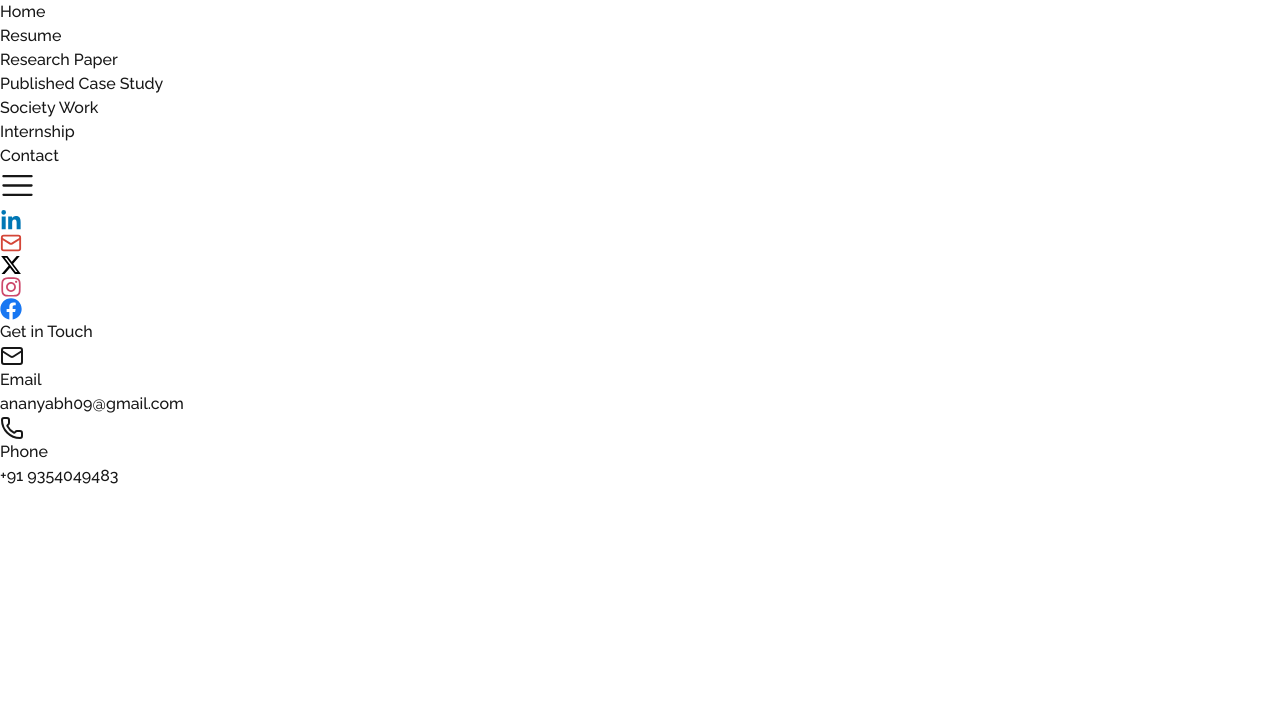
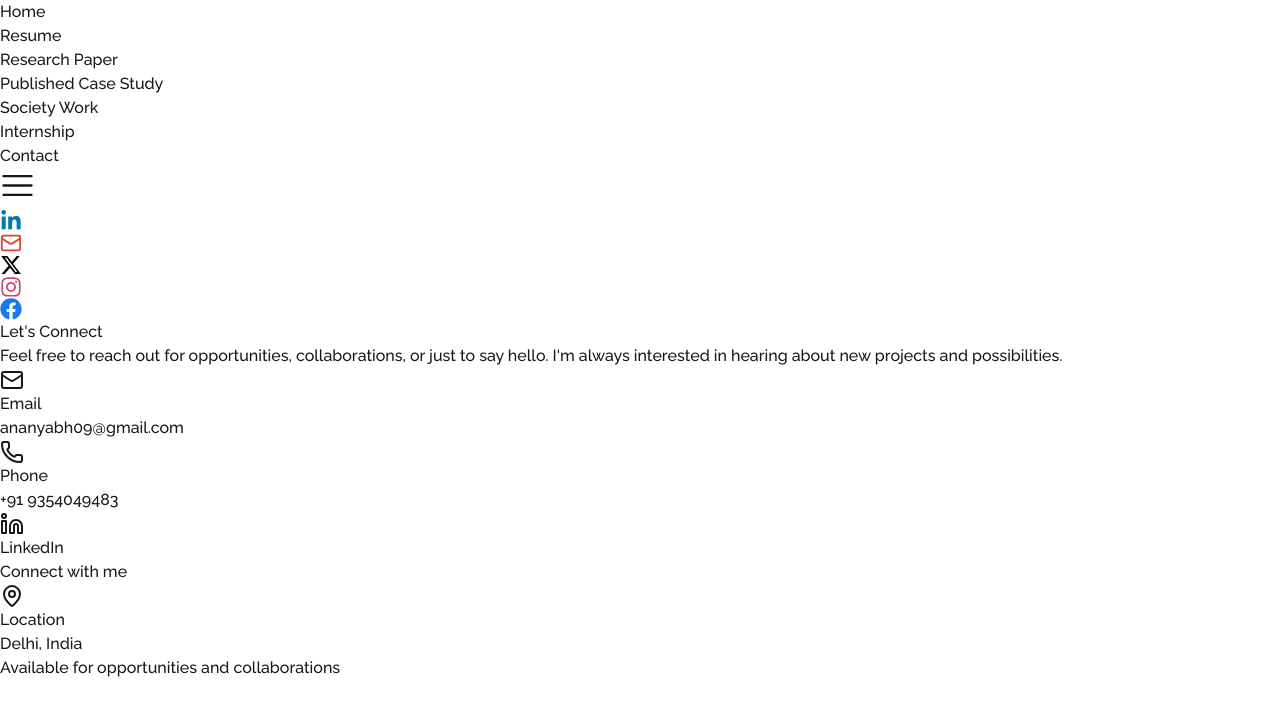
Before and after one commit to DesireDivTeam/Ananyaresume, a Next.js app: page /contact in a window 1280 px wide. Shown: the top 716 px of the page. Built offline with nearby package versions, Linux system fonts and the light colour scheme.

Commit message:
feat: enhance contact page layout and add new contact methods

```diff
--- a/src/app/(pages)/contact/page.js
+++ b/src/app/(pages)/contact/page.js
@@ -1,42 +1,80 @@
 import React from "react";
 import Wrapper from "@/app/_components/Wrapper";
-import { Mail, Phone } from "lucide-react";
+import { Mail, Phone, Linkedin, MapPin } from "lucide-react";
 
 export default function Page() {
   return (
     <Wrapper>
-      <div className="max-w-3xl mx-auto">
-        <div className="sm:bg-gray-800/50 backdrop-blur-sm sm:border border-gray-700/50 sm:rounded-xl sm:p-8 space-y-8">
-          <h1 className="font-light text-4xl md:text-5xl text-white/90">
-            Get in Touch
-          </h1>
+      <div className="max-w-4xl mx-auto px-4">
+        <div className="bg-gradient-to-br from-gray-900 via-gray-800 to-gray-900 backdrop-blur-lg border border-gray-700/30 rounded-2xl p-8 md:p-12 space-y-10">
+          {/* Header Section */}
+          <div className="space-y-4">
+            <h1 className="font-light text-4xl md:text-5xl lg:text-6xl bg-gradient-to-r from-white via-purple-200 to-white bg-clip-text text-transparent">
+              Let&apos;s Connect
+            </h1>
+            <p className="text-gray-400 text-lg max-w-2xl">
+              Feel free to reach out for opportunities, collaborations, or just to say hello. I&apos;m always interested in hearing about new projects and possibilities.
+            </p>
+          </div>
 
-          <div className="group cursor-pointer">
-            <div className="flex items-center gap-4 text-gray-400 hover:text-white transition-colors duration-300">
-              <div className="bg-gray-700/50 p-3 rounded-lg">
-                <Mail className="w-5 h-5" />
+          {/* Contact Grid */}
+          <div className="grid grid-cols-1 md:grid-cols-2 gap-6">
+            {/* Email */}
+            <a href="mailto:ananyabh09@gmail.com" className="group">
+              <div className="flex items-center gap-4 p-6 rounded-xl bg-gray-800/50 border border-gray-700/50 hover:bg-gray-700/50 transition-all duration-300">
+                <div className="bg-purple-900/50 p-4 rounded-lg group-hover:scale-110 transition-transform duration-300">
+                  <Mail className="w-6 h-6 text-purple-300" />
+                </div>
+                <div className="space-y-1">
+                  <div className="text-sm text-gray-400 uppercase tracking-wider">Email</div>
+                  <div className="text-lg text-gray-100">ananyabh09@gmail.com</div>
+                </div>
               </div>
-              <div className="space-y-1">
-                <div className="text-xs text-gray-500 uppercase tracking-wider">
-                  Email
+            </a>
+
+            {/* Phone */}
+            <a href="tel:+919354049483" className="group">
+              <div className="flex items-center gap-4 p-6 rounded-xl bg-gray-800/50 border border-gray-700/50 hover:bg-gray-700/50 transition-all duration-300">
+                <div className="bg-purple-900/50 p-4 rounded-lg group-hover:scale-110 transition-transform duration-300">
+                  <Phone className="w-6 h-6 text-purple-300" />
                 </div>
-                <div className="text-lg">ananyabh09@gmail.com</div>
+                <div className="space-y-1">
+                  <div className="text-sm text-gray-400 uppercase tracking-wider">Phone</div>
+                  <div className="text-lg text-gray-100">+91 9354049483</div>
+                </div>
+              </div>
+            </a>
+
+            {/* LinkedIn */}
+            <a href="https://www.linkedin.com/in/your-profile" target="_blank" rel="noopener noreferrer" className="group">
+              <div className="flex items-center gap-4 p-6 rounded-xl bg-gray-800/50 border border-gray-700/50 hover:bg-gray-700/50 transition-all duration-300">
+                <div className="bg-purple-900/50 p-4 rounded-lg group-hover:scale-110 transition-transform duration-300">
+                  <Linkedin className="w-6 h-6 text-purple-300" />
+                </div>
+                <div className="space-y-1">
+                  <div className="text-sm text-gray-400 uppercase tracking-wider">LinkedIn</div>
+                  <div className="text-lg text-gray-100">Connect with me</div>
+                </div>
+              </div>
+            </a>
+
+            {/* Location */}
+            <div className="group">
+              <div className="flex items-center gap-4 p-6 rounded-xl bg-gray-800/50 border border-gray-700/50 hover:bg-gray-700/50 transition-all duration-300">
+                <div className="bg-purple-900/50 p-4 rounded-lg group-hover:scale-110 transition-transform duration-300">
+                  <MapPin className="w-6 h-6 text-purple-300" />
+                </div>
+                <div className="space-y-1">
+                  <div className="text-sm text-gray-400 uppercase tracking-wider">Location</div>
+                  <div className="text-lg text-gray-100">Delhi, India</div>
+                </div>
               </div>
             </div>
           </div>
 
-          <div className="group cursor-pointer">
-            <div className="flex items-center gap-4 text-gray-400 hover:text-white transition-colors duration-300">
-              <div className="bg-gray-700/50 p-3 rounded-lg">
-                <Phone className="w-5 h-5" />
-              </div>
-              <div className="space-y-1">
-                <div className="text-xs text-gray-500 uppercase tracking-wider">
-                  Phone
-                </div>
-                <div className="text-lg">+91 9354049483</div>
-              </div>
-            </div>
+          {/* Footer Message */}
+          <div className="text-center text-gray-400 pt-6">
+            <p>Available for opportunities and collaborations</p>
           </div>
         </div>
       </div>
```
